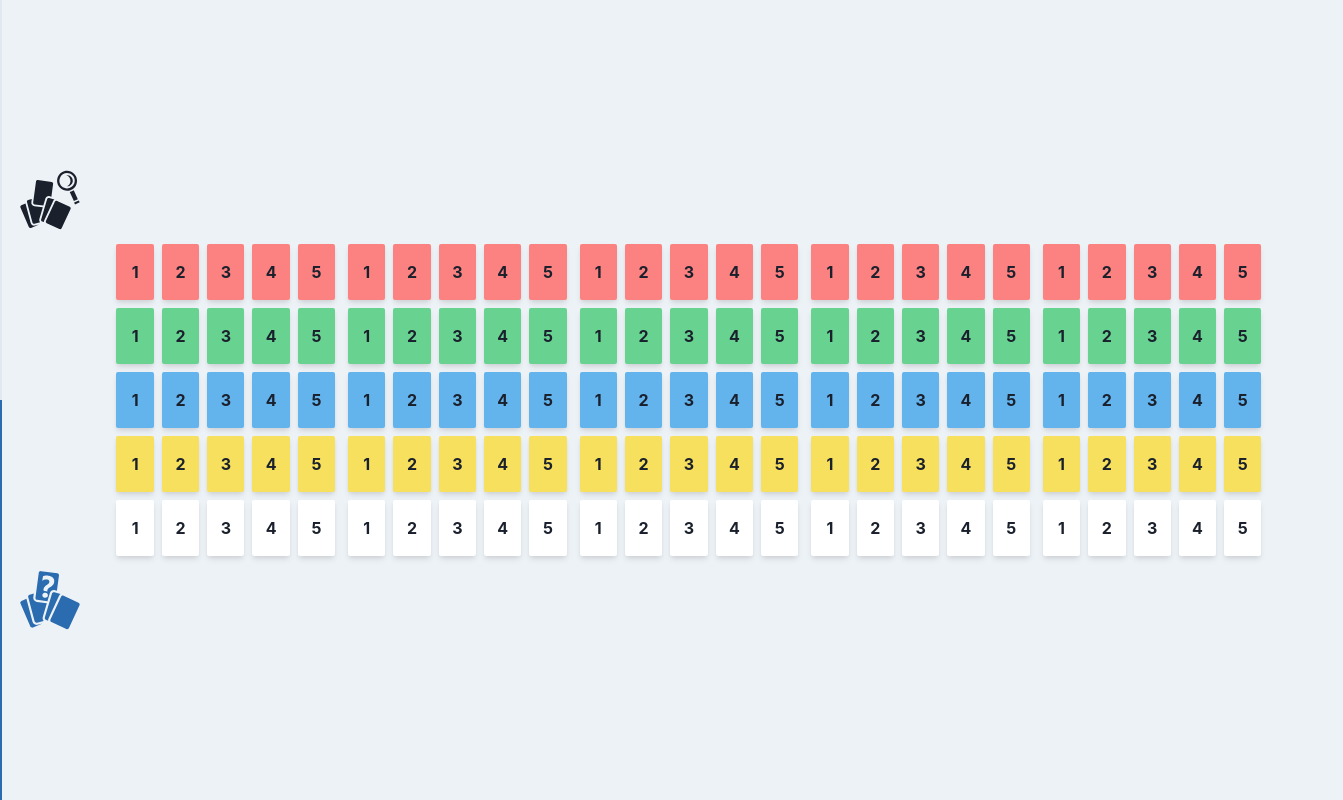
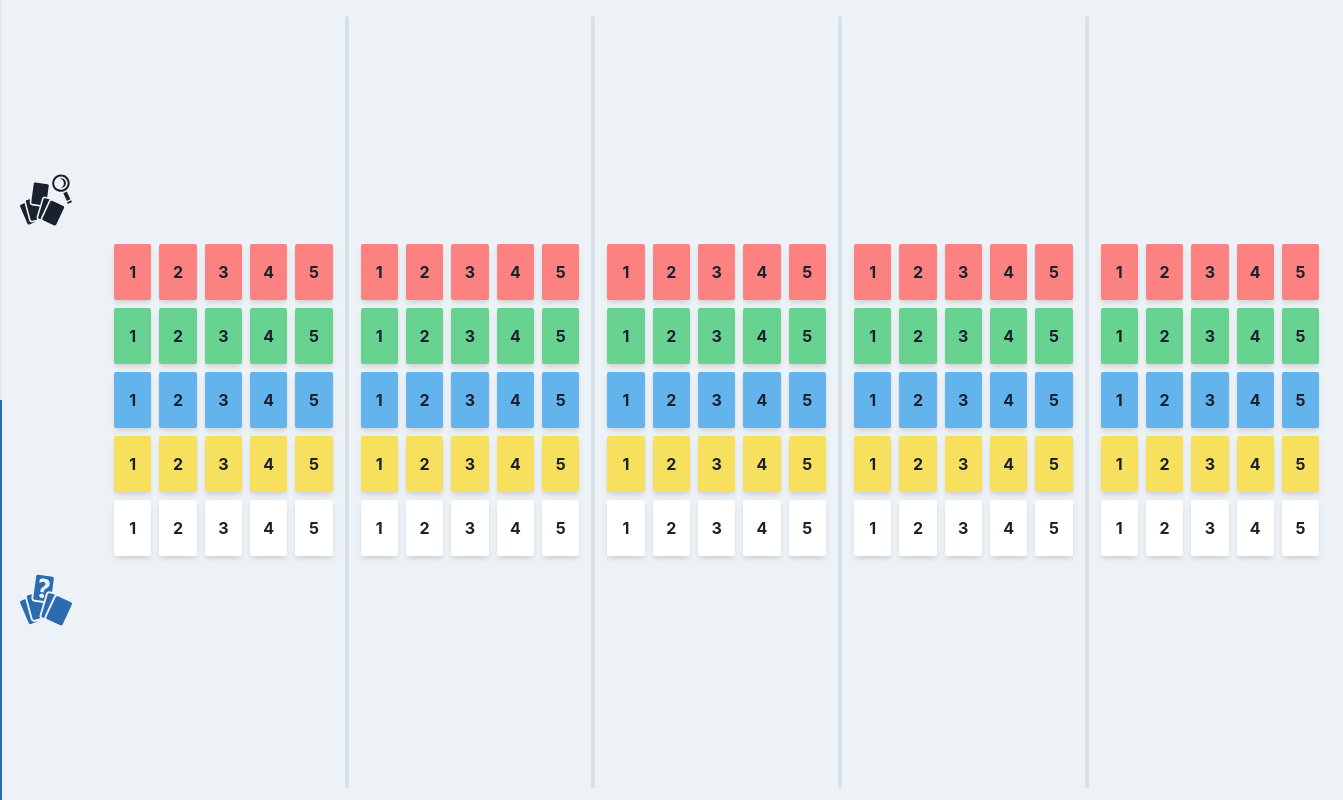
Before and after one commit to temoncher/hanabi, a React (Vite) app: page / in a window 1280 px wide. Both pictures are taken after a click on the tab 49 px from the left and 600 px from the top of the page. Shown: the whole page, 1343 px wide, since content can reach past the window. Built offline with nearby package versions, Linux system fonts and the light colour scheme.

Commit message:
implement columns selection

```diff
--- a/src/App.tsx
+++ b/src/App.tsx
@@ -9,10 +9,10 @@ export function App() {
     <Tabs isFitted orientation="vertical">
       <TabList>
         <Tab>
-          <GiCardPick size="4em" />
+          <GiCardPick size="3.5em" />
         </Tab>
         <Tab>
-          <GiCardRandom size="4em" />
+          <GiCardRandom size="3.5em" />
         </Tab>
       </TabList>
       <TabPanels h="100vh">
--- a/src/HandTab.tsx
+++ b/src/HandTab.tsx
@@ -1,16 +1,38 @@
-import { Center, HStack, VStack } from '@chakra-ui/react';
+import { Center, Divider, Flex, HStack, IconButton, VStack } from '@chakra-ui/react';
+import React, { useState } from 'react';
+import { GiLightBulb } from 'react-icons/gi';
 
 import { fireworkColorToColorMap } from './constants';
 import { FireworkColor, FireworkNominal } from './types';
 
 export function HandTab() {
+  const [selectedColumnsIndexes, setSelectedColumnsIndexes] = useState(new Set<number>());
+
   return (
-    <HStack h="full">
+    <>
+      <Flex h="full" align="stretch" gap={1}>
         {Array.from({ length: 5 }, (und, columnIndex) => (
           // eslint-disable-next-line react/no-array-index-key
-        <VStack key={columnIndex} flex={1}>
+          <React.Fragment key={columnIndex}>
+            <Center
+              bg={selectedColumnsIndexes.has(columnIndex) ? 'yellow.50' : undefined}
+              borderRadius={4}
+              px={2}
+              onClick={() => {
+                const newSelectedColumns = new Set(selectedColumnsIndexes);
+
+                if (newSelectedColumns.has(columnIndex)) {
+                  newSelectedColumns.delete(columnIndex);
+                } else {
+                  newSelectedColumns.add(columnIndex);
+                }
+
+                setSelectedColumnsIndexes(newSelectedColumns);
+              }}
+            >
+              <VStack flex={1}>
                 {Object.values(FireworkColor).map((color) => (
-            <HStack>
+                  <HStack key={color}>
                     {Object.values(FireworkNominal).map((nominal) => (
                       <Center
                         key={`${color}-${nominal}`}
@@ -27,7 +49,26 @@ export function HandTab() {
                   </HStack>
                 ))}
               </VStack>
+            </Center>
+            {columnIndex !== 4 && (
+              <Divider orientation="vertical" borderWidth={2} borderColor="gray.300" borderRadius={2} />
+            )}
+          </React.Fragment>
         ))}
-    </HStack>
+      </Flex>
+      {selectedColumnsIndexes.size !== 0 && (
+        <IconButton
+          isRound
+          colorScheme="blue"
+          aria-label="hint"
+          icon={<GiLightBulb size="2em" />}
+          size="lg"
+          position="fixed"
+          bottom={7}
+          right={7}
+          shadow="md"
+        />
+      )}
+    </>
   );
 }
```
Lines whose indentation alone changed are shown as unchanged.
